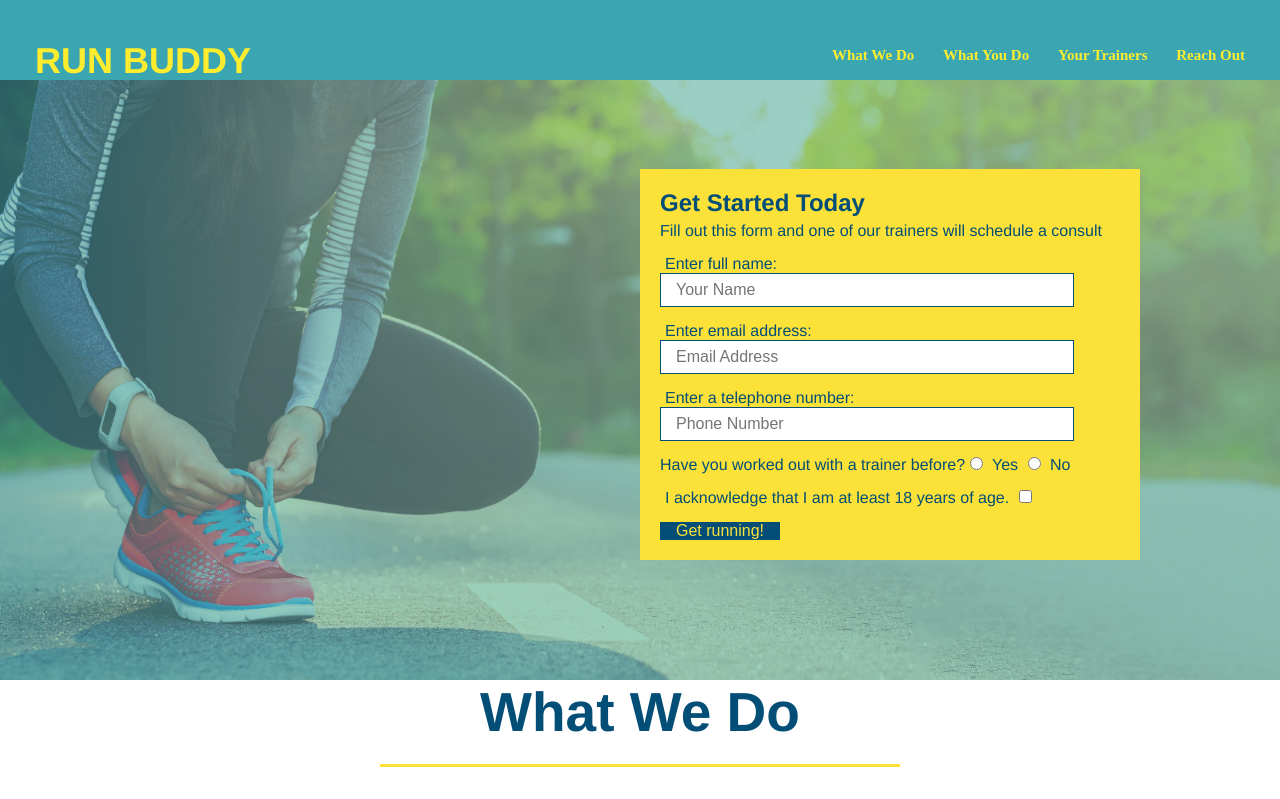
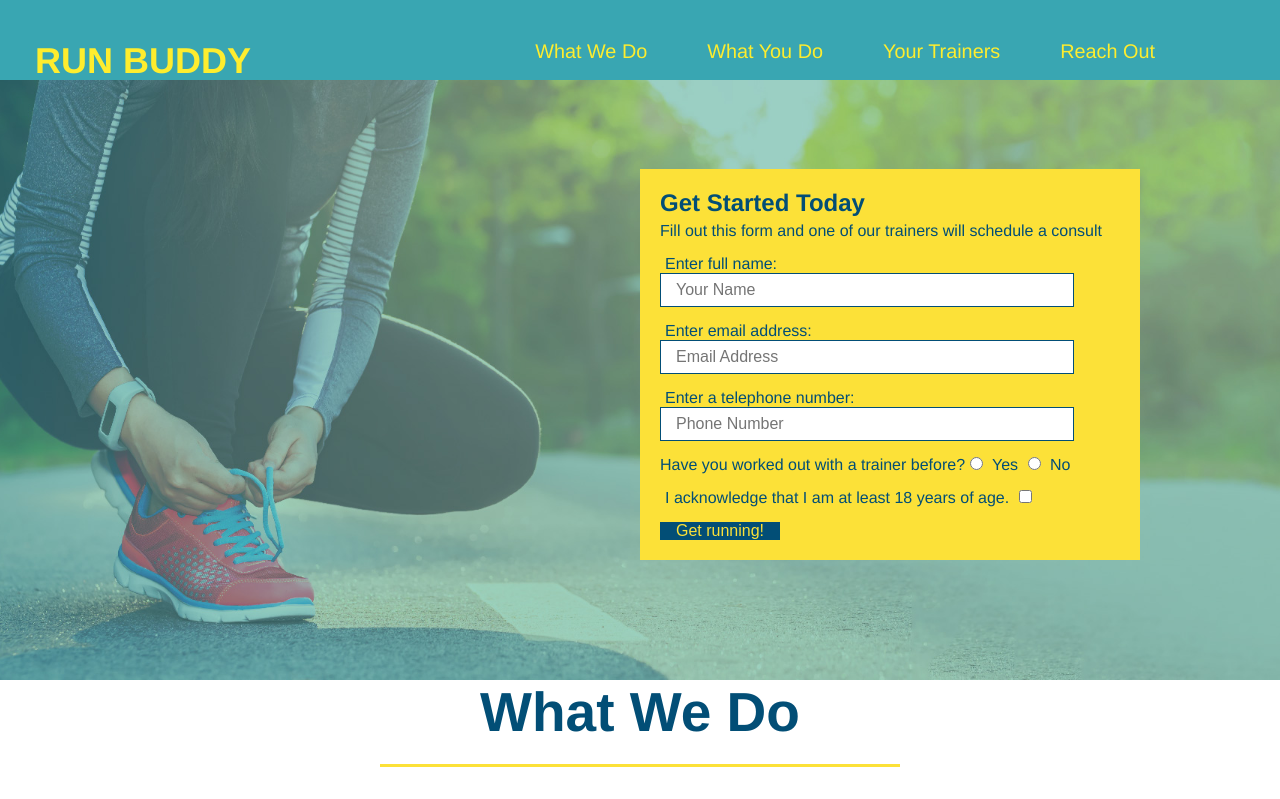
Before and after one commit to Clos01/Run-buddy, a plain HTML site: page index.html in a window 1280 px wide. Shown: the top 799 px of the page. Drawn offline with Linux system fonts and the light colour scheme.

Commit message:
add flexbox to header

```diff
--- a/assets/css/style.css
+++ b/assets/css/style.css
@@ -32,13 +32,19 @@ header h1 {
   color: #fce138;
   margin: 0;
 }
+header nav ul {
+  display: flex;
+  flex-wrap: wrap;
+  justify-content: space-between;
+  align-items: center;
+  list-style: none;
+}
 header nav,
 ul,
-li {
-  display: inline;
-  margin-left: 25px;
-  font-size: 15px;
-  font-family: "Big Caslon";
+li a {
+  margin: 0 30px;
+  font-weight: lighter;
+  font-size: 1.55vw;
 }
 .hero {
   background-image: url("../css/images/hero-bg.jpeg");
```
